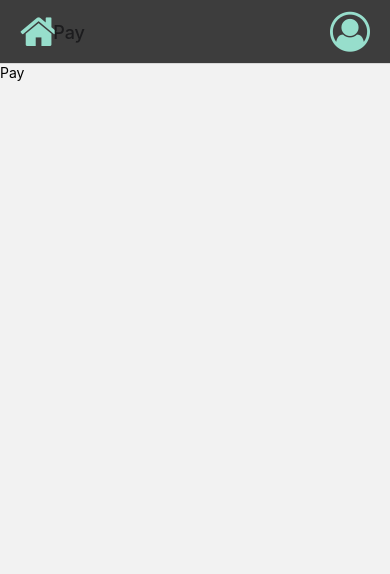
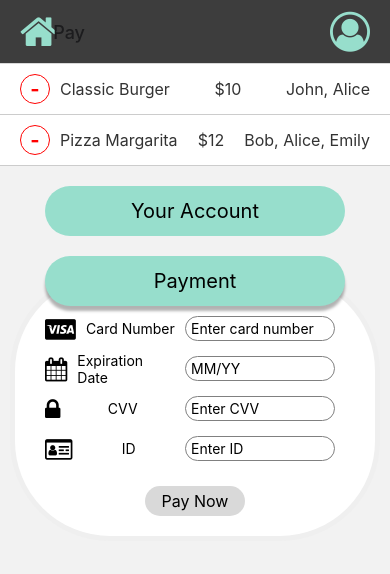
Before and after one commit to ohadmizrahi/Dobo, a React Native app in the folder frontend/: screen /Pay in a window 390 px wide. Shown: the top 574 px of the page. Built offline with nearby package versions, Linux system fonts and the light colour scheme.

Commit message:
payscreen

```diff
--- /dev/null
+++ b/frontend/components/ItemPayment.js
@@ -0,0 +1,92 @@
+import React from 'react';
+import { View, Text, FlatList, StyleSheet, TouchableOpacity } from 'react-native';
+
+const invoices = [
+    {
+        id: '1',
+        item: 'Classic Burger',
+        price: '$10',
+        payers: ['John', 'Alice']
+    },
+    {
+        id: '2',
+        item: 'Pizza Margarita',
+        price: '$12',
+        payers: ['Bob', 'Alice', 'Emily']
+    },
+
+];
+
+const InvoiceComponent = () => {
+    const renderItem = ({ item }) => (
+        <View style={styles.invoiceItem}>
+            <TouchableOpacity style={styles.removeButton}>
+                <Text style={styles.removeButtonText}>-</Text>
+            </TouchableOpacity>
+            <View style={styles.invoiceDetails}>
+                <Text style={styles.invoiceText}>{item.item}</Text>
+                <View style={styles.priceContainer}>
+                    <Text style={styles.invoiceText}>{item.price}</Text>
+                </View>
+                <Text style={styles.invoiceText}>{item.payers.join(', ')}</Text>
+            </View>
+        </View>
+    );
+
+    return (
+        <View style={styles.container}>
+            <FlatList
+                data={invoices}
+                keyExtractor={(item) => item.id.toString()}
+                renderItem={renderItem}
+            />
+        </View>
+    );
+};
+
+const styles = StyleSheet.create({
+    container: {
+        flex: 1,
+        backgroundColor: '#fff',
+    },
+    invoiceItem: {
+        flexDirection: 'row',
+        alignItems: 'center',
+        paddingVertical: 10,
+        paddingHorizontal: 20,
+        borderBottomWidth: 1,
+        borderBottomColor: '#ccc',
+    },
+    removeButton: {
+        width: 30,
+        height: 30,
+        borderRadius: 15,
+        backgroundColor: 'transparent',
+        borderWidth: 1,
+        borderColor: 'red',
+        justifyContent: 'center',
+        alignItems: 'center',
+        marginRight: 10,
+    },
+    removeButtonText: {
+        color: 'red',
+        fontSize: 20,
+        fontWeight: 'bold',
+    },
+    invoiceDetails: {
+        flex: 1,
+        flexDirection: 'row',
+        justifyContent: 'space-between',
+        alignItems: 'flex-end',
+    },
+    invoiceText: {
+        fontSize: 16,
+        color: '#333',
+    },
+    priceContainer: {
+
+    },
+
+});
+
+export default InvoiceComponent;
--- /dev/null
+++ b/frontend/components/YourAccountButton.js
@@ -0,0 +1,29 @@
+import React from 'react';
+import { TouchableOpacity, Text, StyleSheet } from 'react-native';
+
+const YourAccountButton = () => {
+    return (
+        <TouchableOpacity style={styles.button}>
+            <Text style={styles.buttonText}>Your Account</Text>
+        </TouchableOpacity>
+    );
+};
+
+const styles = StyleSheet.create({
+    button: {
+        width: 300,
+        height: 50,
+        alignSelf: 'center',
+        backgroundColor: '#97DECC',
+        borderRadius: 50,
+        marginTop: 20, // Adjust the marginTop to move the button further down
+        alignItems: 'center',
+        justifyContent: 'center',
+    },
+    buttonText: {
+        fontSize: 20,
+        color: '#000',
+    },
+});
+
+export default YourAccountButton;
--- a/frontend/screens/PayScreen.js
+++ b/frontend/screens/PayScreen.js
@@ -1,10 +1,15 @@
 import React from 'react';
-import { View,ScrollView, Text, Button } from 'react-native';
+import { ScrollView } from 'react-native';
+import InvoiceComponent from '../components/ItemPayment';
+import YourAccountButton from '../components/YourAccountButton';
+import PaymentForm from '../components/PaymentForm';
 
 export default function PayScreen({ navigation }) {
   return (
     <ScrollView>
-      <Text>Pay</Text>
+      <InvoiceComponent />
+      <YourAccountButton />
+      <PaymentForm />
     </ScrollView>
   );
 }
```
